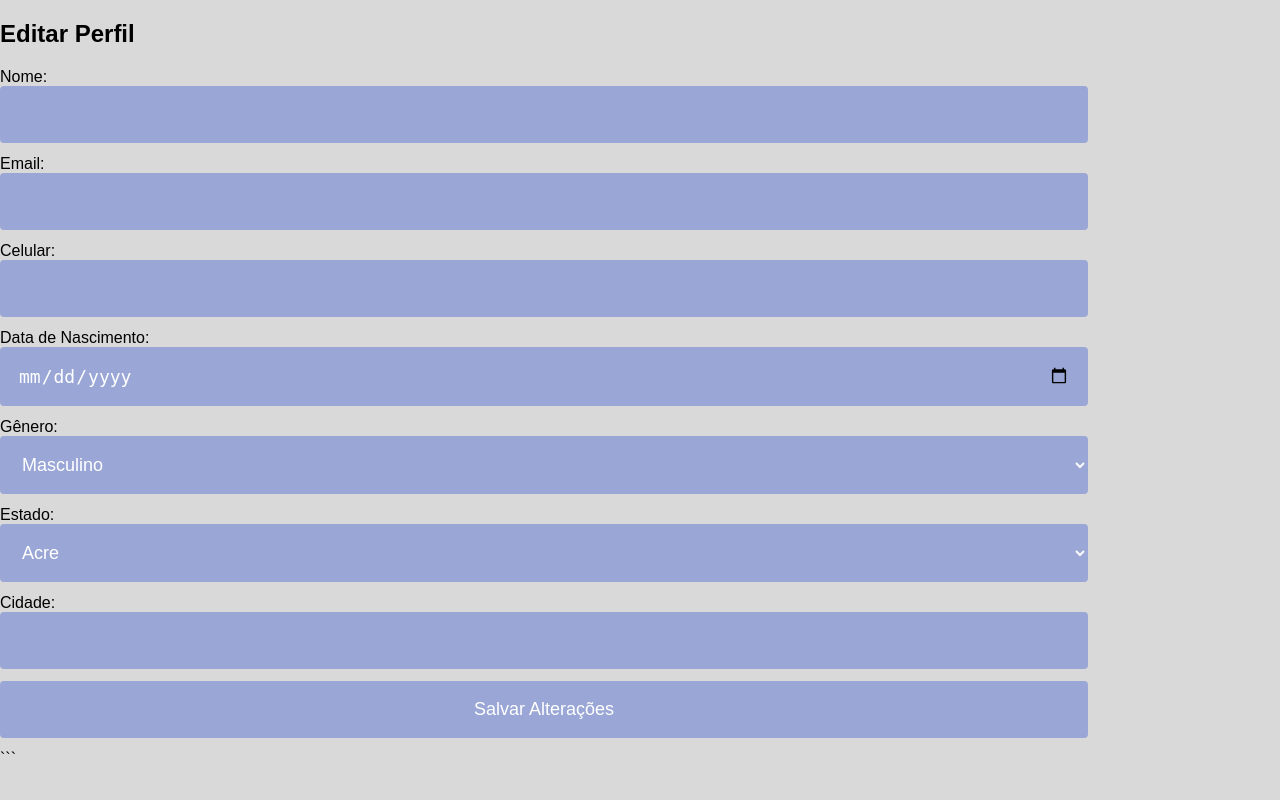
After one commit to MateusDeBritoSantos/Projeto_Nova-Memoria, a PHP site: page /editar_perfil.php in a window 1280 px wide. The commit adds this page. Run offline with PHP 8.4, Linux system fonts and the light colour scheme; the visitor is signed in with stand-in values (Sample User, id 1); data that the repository does not hold is empty.

Commit message:
Editar Excluir Perfil e Feedback

````diff
--- a/cadastro_usuario.php
+++ b/cadastro_usuario.php
@@ -52,8 +52,9 @@ mysqli_stmt_bind_param($stmt, "sssssssss",
 
 if (mysqli_stmt_execute($stmt)) {
     mysqli_stmt_close($stmt);
-    header("Location: index.php");
+        header("Location: form_cadastro_usuario.php?cadastro=sucesso");
     exit;
+
 } else {
     echo "Falha ao realizar cadastro: " . mysqli_error($conexao);
 }
--- a/desempenho.html
+++ b/desempenho.html
@@ -16,7 +16,7 @@
         <li><a href="desempenho.html" class="ativo">📊Desempenho</a></li>
         <li><a href="saude.html">📖Saúde do Cérebro</a></li>
         <li><a href="sobre.html">👥Sobre Nós</a></li>
-        <li><a href="perfil.html">👤Perfil</a></li>
+        <li><a href="perfil.php">👤Perfil</a></li>
       </ul>
     </nav>
   </aside>
--- /dev/null
+++ b/editar_perfil.php
@@ -0,0 +1,267 @@
+<?php
+
+require_once "verifica_login.php";
+require_once "database.php";
+
+$id_cads = $_SESSION['id_cads'];
+
+$sql = "SELECT * FROM listar_nova_mem WHERE id_cads = ?";
+
+$stmt = mysqli_prepare($conexao, $sql);
+mysqli_stmt_bind_param($stmt, "i", $id_cads);
+mysqli_stmt_execute($stmt);
+
+$resultado = mysqli_stmt_get_result($stmt);
+$usuario = mysqli_fetch_assoc($resultado);
+
+?>
+
+<!DOCTYPE html>
+
+<html lang="pt-br">
+<head>
+<meta charset="UTF-8">
+<title>Editar Perfil</title>
+</head>
+
+<body>
+
+<h2>Editar Perfil</h2>
+
+<form action="salvar_perfil.php" method="POST">
+
+
+<input type="hidden"
+       name="id_cads"
+       value="<?php echo $usuario['id_cads']; ?>">
+
+<label>Nome:</label>
+<input type="text"
+       name="nome_cad"
+       value="<?php echo htmlspecialchars($usuario['nome_cad']); ?>">
+<br>
+
+<label>Email:</label>
+<input type="email"
+       name="email_cad"
+       value="<?php echo htmlspecialchars($usuario['email_cad']); ?>">
+<br>
+
+<label>Celular:</label>
+<input type="text"
+       name="celular_cad"
+       value="<?php echo htmlspecialchars($usuario['celular_cad']); ?>">
+<br>
+
+<label>Data de Nascimento:</label>
+<input type="date"
+       name="data_cad"
+       value="<?php echo htmlspecialchars($usuario['data_cad']); ?>">
+<br>
+
+<label>Gênero:</label>
+
+<select name="gen_cad">
+
+    <option value="Masculino"
+    <?php if($usuario['gen_cad'] == 'Masculino') echo 'selected'; ?>>
+    Masculino
+    </option>
+
+    <option value="Feminino"
+    <?php if($usuario['gen_cad'] == 'Feminino') echo 'selected'; ?>>
+    Feminino
+    </option>
+
+</select>
+
+<br>
+
+<label>Estado:</label>
+
+<select name="estado_cad">
+
+    <option value="AC" <?php if($usuario['estado_cad']=="AC") echo "selected"; ?>>Acre</option>
+
+    <option value="AL" <?php if($usuario['estado_cad']=="AL") echo "selected"; ?>>Alagoas</option>
+
+    <option value="AP" <?php if($usuario['estado_cad']=="AP") echo "selected"; ?>>Amapá</option>
+
+    <option value="AM" <?php if($usuario['estado_cad']=="AM") echo "selected"; ?>>Amazonas</option>
+
+    <option value="BA" <?php if($usuario['estado_cad']=="BA") echo "selected"; ?>>Bahia</option>
+
+    <option value="CE" <?php if($usuario['estado_cad']=="CE") echo "selected"; ?>>Ceará</option>
+
+    <option value="DF" <?php if($usuario['estado_cad']=="DF") echo "selected"; ?>>Distrito Federal</option>
+
+    <option value="ES" <?php if($usuario['estado_cad']=="ES") echo "selected"; ?>>Espírito Santo</option>
+
+    <option value="GO" <?php if($usuario['estado_cad']=="GO") echo "selected"; ?>>Goiás</option>
+
+    <option value="MA" <?php if($usuario['estado_cad']=="MA") echo "selected"; ?>>Maranhão</option>
+
+    <option value="MT" <?php if($usuario['estado_cad']=="MT") echo "selected"; ?>>Mato Grosso</option>
+
+    <option value="MS" <?php if($usuario['estado_cad']=="MS") echo "selected"; ?>>Mato Grosso do Sul</option>
+
+    <option value="MG" <?php if($usuario['estado_cad']=="MG") echo "selected"; ?>>Minas Gerais</option>
+
+    <option value="PA" <?php if($usuario['estado_cad']=="PA") echo "selected"; ?>>Pará</option>
+
+    <option value="PB" <?php if($usuario['estado_cad']=="PB") echo "selected"; ?>>Paraíba</option>
+
+    <option value="PR" <?php if($usuario['estado_cad']=="PR") echo "selected"; ?>>Paraná</option>
+
+    <option value="PE" <?php if($usuario['estado_cad']=="PE") echo "selected"; ?>>Pernambuco</option>
+
+    <option value="PI" <?php if($usuario['estado_cad']=="PI") echo "selected"; ?>>Piauí</option>
+
+    <option value="RJ" <?php if($usuario['estado_cad']=="RJ") echo "selected"; ?>>Rio de Janeiro</option>
+
+    <option value="RN" <?php if($usuario['estado_cad']=="RN") echo "selected"; ?>>Rio Grande do Norte</option>
+
+    <option value="RS" <?php if($usuario['estado_cad']=="RS") echo "selected"; ?>>Rio Grande do Sul</option>
+
+    <option value="RO" <?php if($usuario['estado_cad']=="RO") echo "selected"; ?>>Rondônia</option>
+
+    <option value="RR" <?php if($usuario['estado_cad']=="RR") echo "selected"; ?>>Roraima</option>
+
+    <option value="SC" <?php if($usuario['estado_cad']=="SC") echo "selected"; ?>>Santa Catarina</option>
+
+    <option value="SP" <?php if($usuario['estado_cad']=="SP") echo "selected"; ?>>São Paulo</option>
+
+    <option value="SE" <?php if($usuario['estado_cad']=="SE") echo "selected"; ?>>Sergipe</option>
+
+    <option value="TO" <?php if($usuario['estado_cad']=="TO") echo "selected"; ?>>Tocantins</option>
+
+</select>
+<label>Cidade:</label>
+<input type="text"
+       name="cidade_cad"
+       value="<?php echo htmlspecialchars($usuario['cidade_cad']); ?>">
+<br>
+
+<input type="submit" value="Salvar Alterações">
+```
+
+</form>
+
+</body>
+</html>
+
+<style>
+    body{
+
+    margin:0;
+
+    font-family: Arial, sans-serif;
+
+    background:#d9d9d9;
+}
+
+.container{
+
+    width:90%;
+
+    margin:40px auto;
+}
+
+h1{
+
+    color:#8ea2e6;
+
+    font-size:60px;
+
+    font-weight:normal;
+
+    margin-bottom:30px;
+}
+
+form{
+
+    width:85%;
+}
+
+input,
+select{
+
+    width:100%;
+
+    background:#9aa7d6;
+
+    color:white;
+
+    border:none;
+
+    padding:18px;
+
+    margin-bottom:12px;
+
+    border-radius:4px;
+
+    font-size:18px;
+
+    box-sizing:border-box;
+}
+
+input:focus,
+select:focus{
+
+    outline:none;
+
+    box-shadow:0 0 5px #6f7fd3;
+}
+
+.botoes{
+
+    margin-top:30px;
+
+    display:flex;
+
+    gap:15px;
+}
+
+button{
+
+    background:#7c83f0;
+
+    color:white;
+
+    border:none;
+
+    padding:15px 25px;
+
+    border-radius:5px;
+
+    cursor:pointer;
+}
+
+.btn-voltar{
+
+    background:#666;
+
+    color:white;
+
+    text-decoration:none;
+
+    padding:15px 25px;
+
+    border-radius:5px;
+}
+
+.lateral{
+
+    position:fixed;
+
+    right:0;
+
+    top:0;
+
+    width:110px;
+
+    height:100vh;
+
+    background:#9aa7d6;
+}
+</style>
````
Also changed, not shown: como_ajuda.html (+11 -0 lines), excluir_perfil.php (added, +27 -0 lines), form_cadastro_usuario.php (+74 -20 lines), index.php (+19 -0 lines), perfil.php (+35 -8 lines), salvar_perfil.php (added, +53 -0 lines), saude.html (+11 -0 lines), sobre.html (+11 -0 lines).
